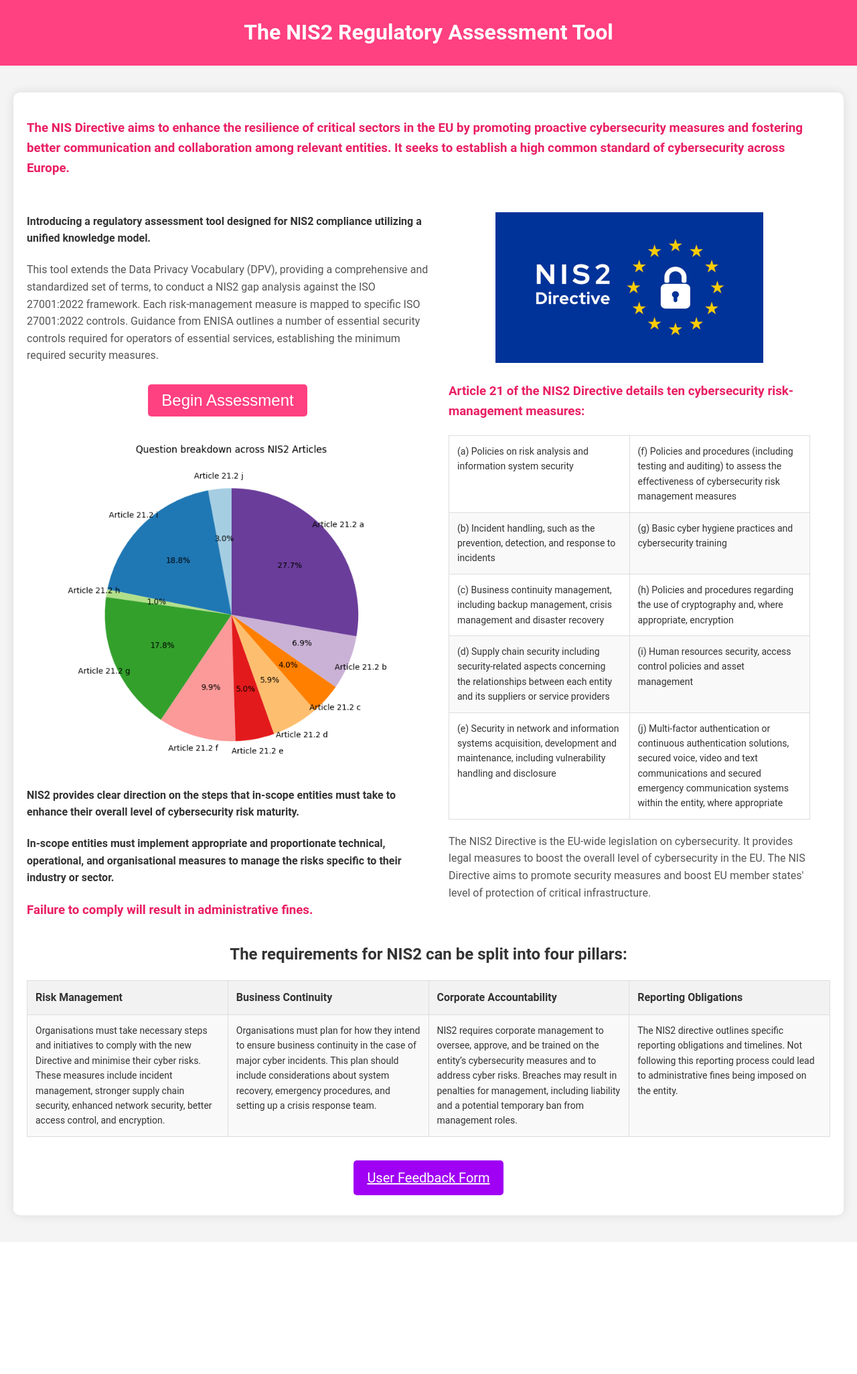
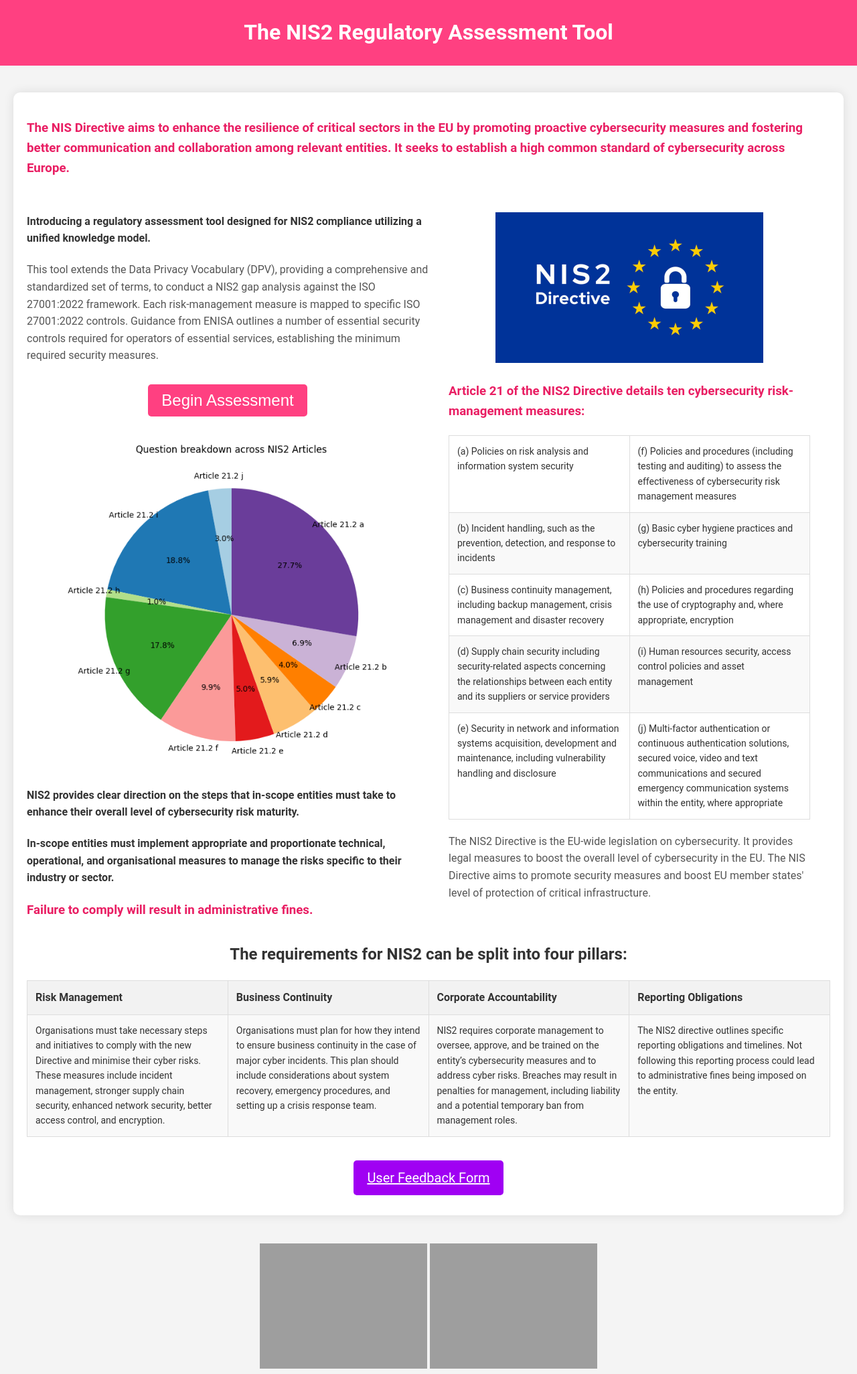
Before and after one commit to Jenni0608/NIS2Assessment, a Flask app: page /welcome in a window 1280 px wide. Shown: the whole page at 67% size. Before the commit the page ends 1826 px from the top, so only its background shows below. Run offline with Flask 3, Linux system fonts and the light colour scheme; parts of the project's set-up code (start-up, migrations or seed data) failed here and were passed over; grey boxes are pictures that could not be loaded.

Commit message:
Update welcome.html
Adapt logo added

```diff
--- a/templates/welcome.html
+++ b/templates/welcome.html
@@ -100,6 +100,11 @@
         </div>
     </div>
 
+    <div class="adapt-image-container">
+        <img src="/static/images/adapt.png" alt="https://www.adaptcentre.ie" class="Adapt-Icon">
+        <img src="https://logowik.com/content/uploads/images/university-college-dublin4379.jpg" alt="UCD Logo" class="intro-image">
+    </div>
+
     <!-- JavaScript to handle the start button click -->
     <script>
         document.getElementById('startQuizButton').addEventListener('click', function() {
```
